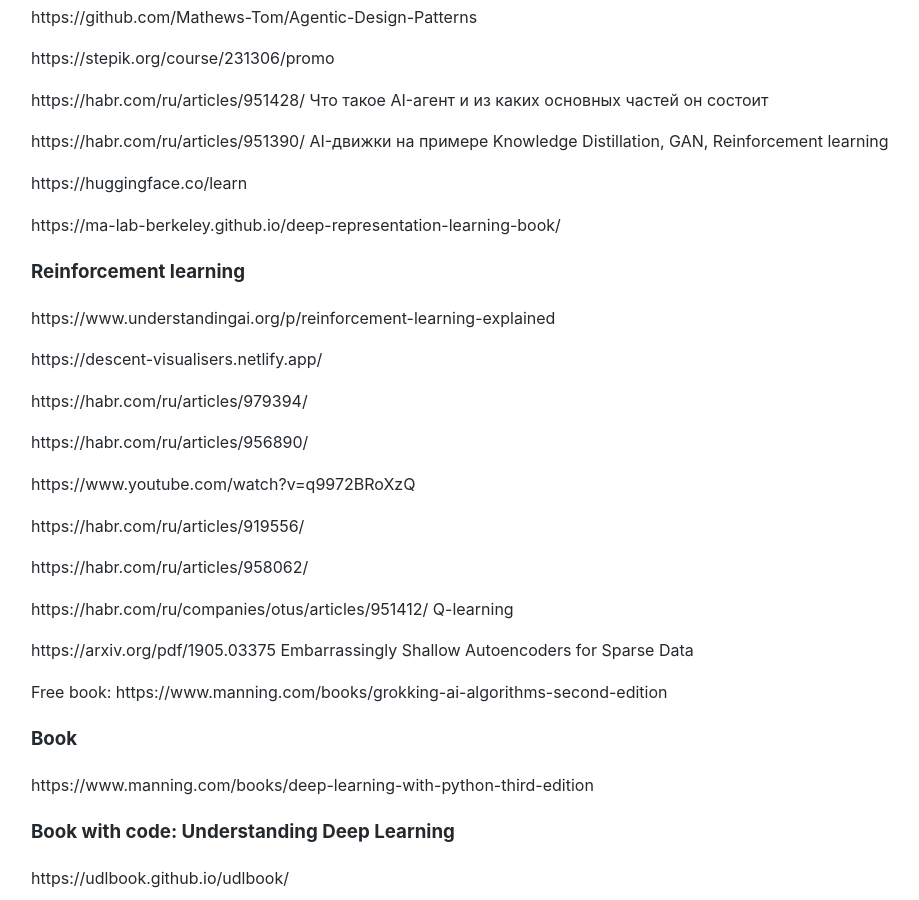
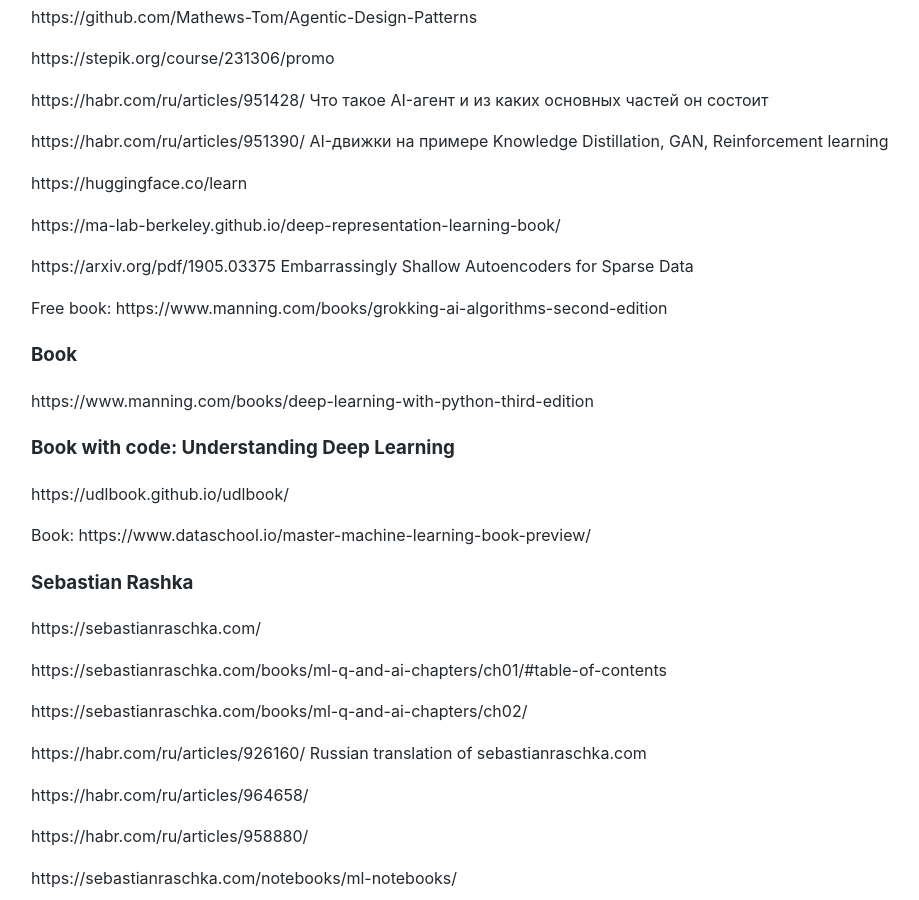
Before and after one commit to Michael-Lubinsky/michael-lubinsky.github.com, a Jekyll site: the page built from ml/mamba.md, in a window 1280 px wide and 900 px high, scrolled down 4947 px. Shown: the whole window, without its empty margins (159-1078 px from the left). Built offline with Jekyll 4.4.1, drawn with Linux system fonts in a browser that asks for light colours; our own code applies the rules of GitHub Pages for plain Markdown files.

Commit message:
Update mamba.md

```diff
--- a/ml/mamba.md
+++ b/ml/mamba.md
@@ -267,24 +267,6 @@
 
 https://ma-lab-berkeley.github.io/deep-representation-learning-book/
 
-### Reinforcement learning
-
-https://www.understandingai.org/p/reinforcement-learning-explained
-
-https://descent-visualisers.netlify.app/
-
-
-https://habr.com/ru/articles/979394/
-
-https://habr.com/ru/articles/956890/
-
-https://www.youtube.com/watch?v=q9972BRoXzQ
-
-https://habr.com/ru/articles/919556/
-
-https://habr.com/ru/articles/958062/
-
-https://habr.com/ru/companies/otus/articles/951412/ Q-learning
 
 https://arxiv.org/pdf/1905.03375  Embarrassingly Shallow Autoencoders for Sparse Data
 
```
